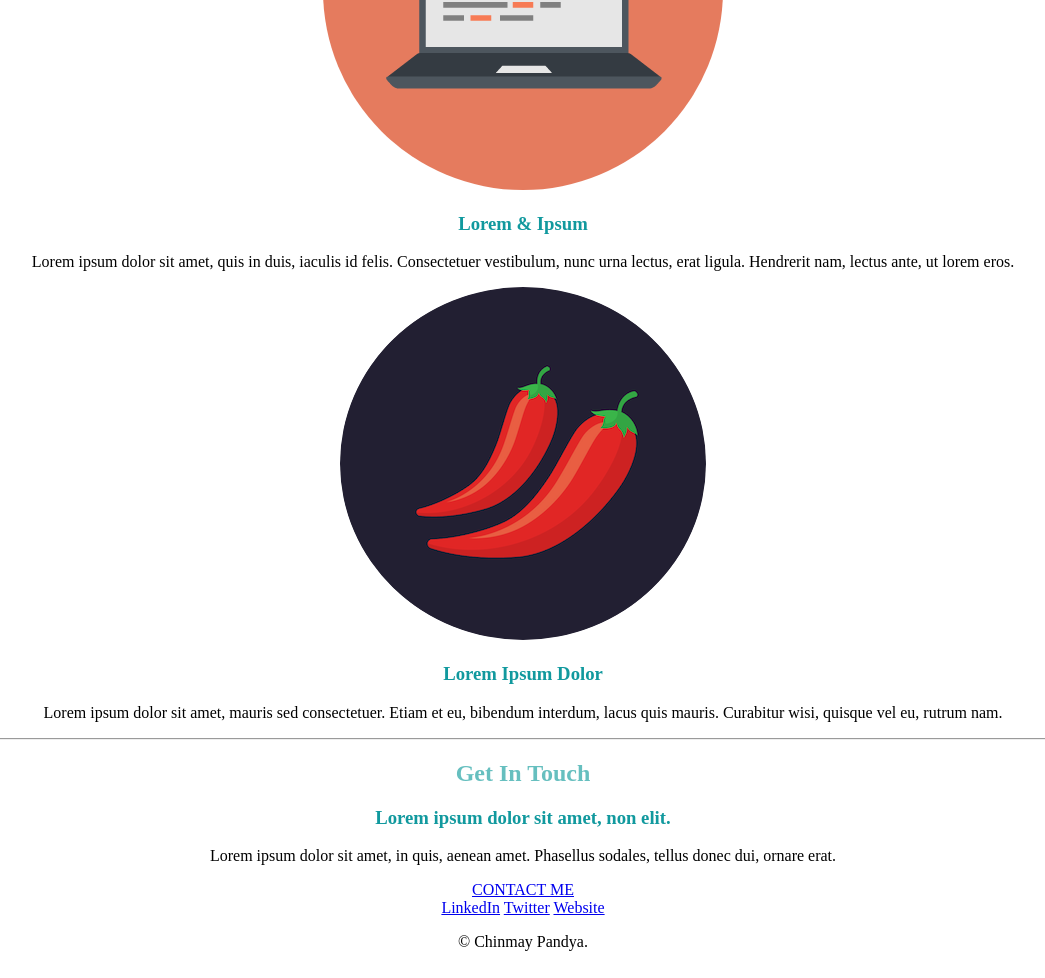
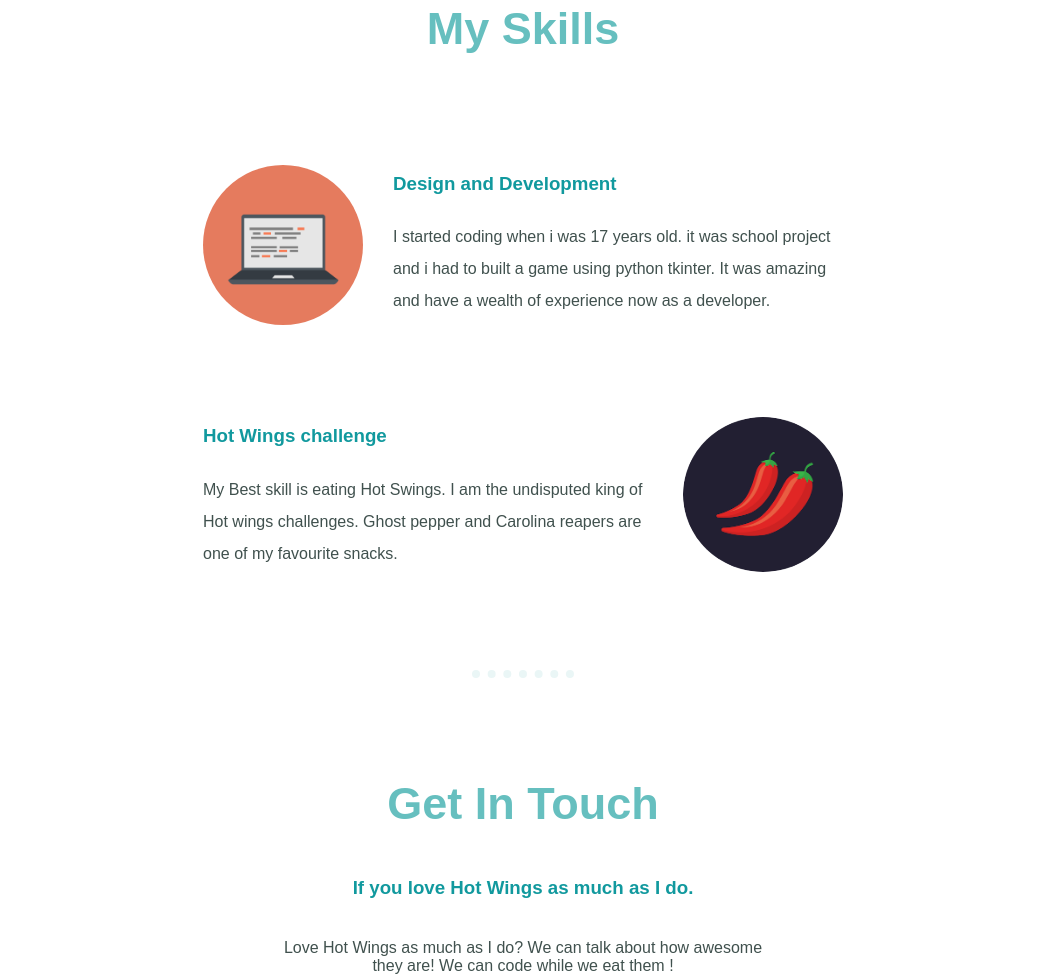
Before and after one commit to Hellcaster99/mysite, a plain HTML site: page index.html in a window 1280 px wide. Shown: the part 1431-2409 px from the top of the page, without its empty margins (117-1162 px from the left). Drawn offline with Linux system fonts and the light colour scheme.

Commit message:
Add files via upload

```diff
--- a/css/styles.css
+++ b/css/styles.css
@@ -7,6 +7,9 @@
 }
 h2{
   color: #66BFBF;
+  font-size: 45px;
+  padding-bottom: 10px;
+
 }
 h3{
   color: #11999E;
@@ -15,6 +18,8 @@ h3{
 body{
   margin: 0;
   text-align: center;
+  font-family: 'Montserrat', sans-serif;
+  color: #40514E;
 
 }
 .top-container{
@@ -23,6 +28,14 @@ body{
   background-color: #E4F9F5;
 
 }
+.middle-container{
+  margin: 100px auto 100px auto;
+}
+.bottom-container{
+  background-color: #66BFBF;
+  padding: 50px 0 20px;
+}
+
 .top-cloud{
   position: absolute;
   right: 400px;
@@ -35,7 +48,87 @@ body{
 }
 .roundimg{
   border-radius: 100%;
+
 }
 .dp{
-  margin-top: 40px;
+  width: 12.5%
 }
+a{
+  color: #11999E;
+  font-family: 'Montserrat', sans-serif;
+  margin: 10px 20px;
+  text-decoration: none;
+}
+
+a:hover{
+  color: #EAF6F6;
+}
+
+.Copyright{
+  color: #EAF6F6;
+
+}
+
+hr{
+  margin: 100px auto;
+  color: darkgrey;
+  border-top: dotted #EAF6F6;
+  border-left: none;
+  border-right: none;
+  border-bottom: none;
+  width: 8%;
+  border-top-width: 8px;
+}
+
+.bio{
+  width: 20%;
+  margin: 30px auto 0 auto;
+}
+.skill-row{
+  width: 50%;
+  margin: 100px auto 100px auto;
+  line-height: 2;
+  text-align: left;
+}
+.contact-msg{
+  width: 40%;
+  margin: 40px auto 60px;
+}
+
+.comp{
+  width: 25%;
+  float: left;
+  margin-right: 30px;
+}
+.chilli{
+  width: 25%;
+  float: right;
+  margin-left: 30px;
+}
+
+.btn {
+  background: #11cdd4;
+  background-image: -webkit-linear-gradient(top, #11cdd4, #11999e);
+  background-image: -moz-linear-gradient(top, #11cdd4, #11999e);
+  background-image: -ms-linear-gradient(top, #11cdd4, #11999e);
+  background-image: -o-linear-gradient(top, #11cdd4, #11999e);
+  background-image: linear-gradient(to bottom, #11cdd4, #11999e);
+  -webkit-border-radius: 8;
+  -moz-border-radius: 8;
+  border-radius: 8px;
+  font-family: Arial;
+  color: #ffffff;
+  font-size: 27px;
+  padding: 10px 20px 10px 20px;
+  text-decoration: none;
+}
+
+.btn:hover {
+  background: #30e3cb;
+  background-image: -webkit-linear-gradient(top, #30e3cb, #2c4ad);
+  background-image: -moz-linear-gradient(top, #30e3cb, #2c4ad);
+  background-image: -ms-linear-gradient(top, #30e3cb, #2c4ad);
+  background-image: -o-linear-gradient(top, #30e3cb, #2c4ad);
+  background-image: linear-gradient(to bottom, #30e3cb, #2c4ad);
+  text-decoration: none;
+}
--- a/index.html
+++ b/index.html
@@ -11,7 +11,7 @@
     <div class="top-container">
         <img class="top-cloud" src="images/cloud.png" alt="top-cloud">
         <h1 class="name">I'm Chinmay.</h1>
-        <p class="bio"> a web developer</p>
+        <h2 > a web developer</h2>
         <img class="bottom-cloud" src="images/cloud.png" alt="bottom-cloud">
         <img class="mountain" src="images/mountain.png" alt="mountain-img">
 
@@ -19,38 +19,38 @@
     <div class="middle-container">
       <div class="profile">
         <img class ="roundimg dp" src="images/mydp.jpg" alt="mydp">
-        <h2>Hello.</h2>
-        <p>Lorem ipsum dolor sit amet, vitae volutpat, dui conubia, dolor urna. Non auctor, montes nulla distinctio.</p>
+        <h2>Hello</h2>
+        <p class="bio">I am an Android and Web Developer. I am the CEO of nothing. I ❤️ tea and brew my own beers.</p>
       </div>
       <hr>
       <div class="skills">
-        <h2>My Skills.</h2>
+        <h2>My Skills</h2>
         <div class="skill-row">
-          <img class="roundimg" src="images/computer.png" alt="comp">
-          <h3>Lorem & Ipsum</h3>
-          <p>Lorem ipsum dolor sit amet, quis in duis, iaculis id felis. Consectetuer vestibulum, nunc urna lectus, erat ligula. Hendrerit nam, lectus ante, ut lorem eros.</p>
+
+          <img class="roundimg comp" src="images/computer.png" alt="comp">
+          <h3>Design and Development</h3>
+          <p>I started coding when i was 17 years old. it was school project and i had to built a game using python tkinter. It was amazing and have a wealth of experience now as a developer.</p>
         </div>
         <div class="skill-row">
-          <img class="roundimg" src="images/chillies.png" alt="">
-          <h3>Lorem Ipsum Dolor</h3>
-          <p>Lorem ipsum dolor sit amet, mauris sed consectetuer. Etiam et eu, bibendum interdum, lacus quis mauris. Curabitur wisi, quisque vel eu, rutrum nam.</p>
+          <img class="roundimg chilli" src="images/chillies.png" alt="">
+          <h3>Hot Wings challenge</h3>
+          <p>My Best skill is eating Hot Swings. I am the undisputed king of Hot wings challenges. Ghost pepper and Carolina reapers are one of my favourite snacks.</p>
+
         </div>
+        <hr>
       </div>
-      <hr>
       <div class="contact-me">
         <h2>Get In Touch</h2>
-        <h3>Lorem ipsum dolor sit amet, non elit.</h3>
-        <p>Lorem ipsum dolor sit amet, in quis, aenean amet. Phasellus sodales, tellus donec dui, ornare erat.</p>
+        <h3>If you love Hot Wings as much as I do.</h3>
+        <p class="contact-msg">Love Hot Wings as much as I do? We can talk about how awesome they are! We can code while we eat them !</p>
         <a class="btn" href="mailto:chinmaypandya043@email.com">CONTACT ME</a>
       </div>
     </div>
-
-
     <div class="bottom-container">
       <a class="footer-link" href="https://www.linkedin.com/">LinkedIn</a>
       <a class="footer-link" href="https://twitter.com/">Twitter</a>
       <a class="footer-link" href="https://www.appbrewery.co/">Website</a>
-      <p>© Chinmay Pandya.</p>
+      <p class="Copyright">© Chinmay Pandya.</p>
     </div>
 
   </body>
```
